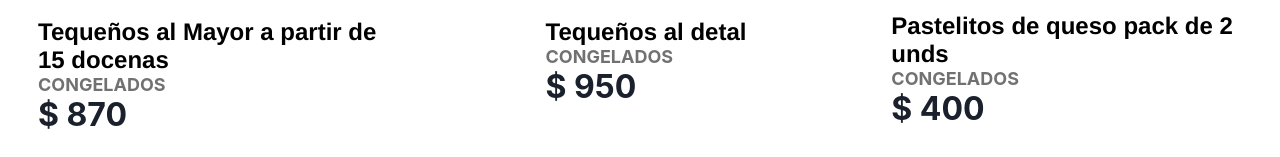
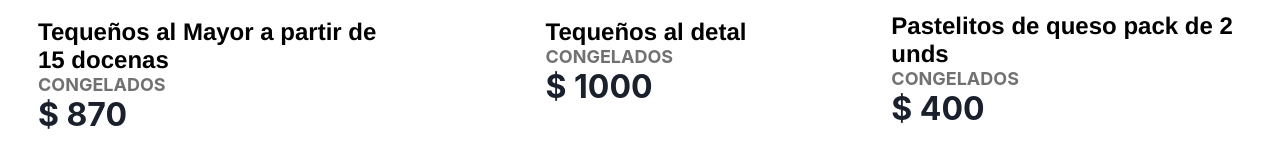
Before and after one commit to elifred2022/productosBokadillos, a React (Create React App) app: page / in a window 1280 px wide. Shown: the part 523-680 px from the top of the page. Built offline with nearby package versions, Linux system fonts and the light colour scheme.

Commit message:
update precio de tequeños detal a 1000

```diff
--- a/src/components/productos/ProductosItem.js
+++ b/src/components/productos/ProductosItem.js
@@ -42,7 +42,7 @@ export const ProductoItem = ({ id, title, price, image, category }) => {
         <div className="producto__footer">
           <h1>Tequeños al detal</h1>
           <p>Congelados</p>
-          <p className="price">$ 950</p>
+          <p className="price">$ 1000</p>
         </div>
       </div>
 
```
